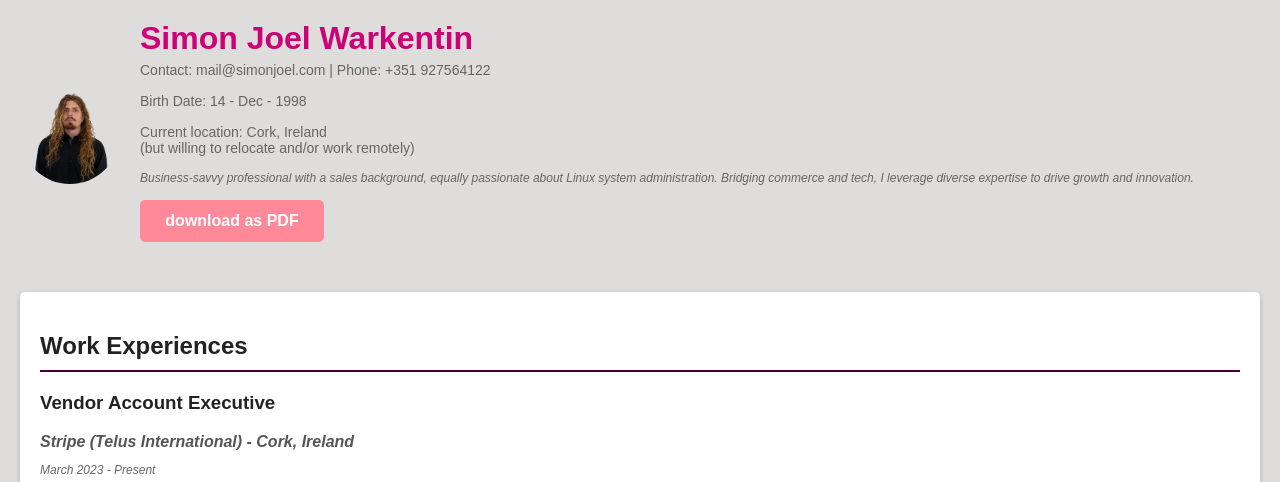
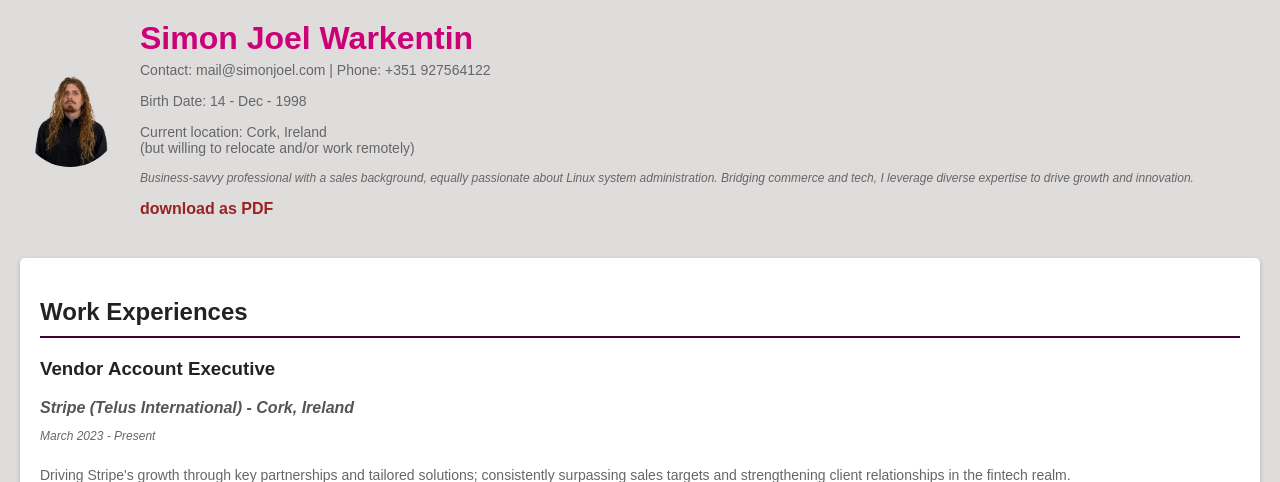
Before and after one commit to SimonJoelWarkentin/simonjoel, a PHP site: page /cv.html in a window 1280 px wide. Shown: the top 482 px of the page. Run offline with PHP 8.4, Linux system fonts and the light colour scheme.

```diff
--- a/cover_letter.html
+++ b/cover_letter.html
@@ -18,7 +18,7 @@
         <h1>Simon Joel Warkentin</h1>
         <p>Birth Date: 14 - Dec - 1998</p>
         <p>Current location: Cork, Ireland<br>(but willing to relocate and/or work remotely)</p>
-	<a href="Simon_Joel_Cover_Letter.pdf" download="Simon_Joel_Cover_Letter.pdf" class="download-button">download as PDF</a>
+	<a href="Simon_Joel_Cover_Letter.pdf" download="Simon_Joel_Cover_Letter.pdf">download as PDF</a>
     </div>
 </header>
 <section class="work-experiences">
--- a/cv.css
+++ b/cv.css
@@ -91,29 +91,6 @@ hr {
     margin-top: 0px;
 }
 
-.download-button {
-    min-width: 140px;
-    margin-bottom: 10px;
-    display: inline-block;
-    padding: 10px 20px;
-    color: #fff;
-    background-color: #f89;
-    border: 2px solid #f89;
-    border-radius: 5px;
-    text-decoration: none;
-    font-weight: bold;
-    text-align: center;
-    cursor: pointer;
-    transition: background-color 0.3s;
-}
-
-.download-button:hover {
-    background-color: #c45;
-    border: 2px solid #934;
-    color: #fff;
-    transform: scale(1.02);
-}
-
 p {
     color: #666;
     font-size: 14px;
@@ -139,6 +116,7 @@ a[href]:hover {
     color: #d55;
 }
 
+/*Not using right now, but pretty good for the "download as pdf" button...*/
 .download-button {
     min-width: 140px;
     margin-bottom: 10px;
--- a/cv.html
+++ b/cv.html
@@ -22,7 +22,7 @@
             <p>Birth Date: 14 - Dec - 1998</p>
             <p>Current location: Cork, Ireland<br>(but willing to relocate and/or work remotely)</p>
             <p class="date">Business-savvy professional with a sales background, equally passionate about Linux system administration. Bridging commerce and tech, I leverage diverse expertise to drive growth and innovation.</p>
-	    <a href="Simon_Joel_CV.pdf" download="Simon_Joel_CV.pdf" class="download-button">download as PDF</a>
+	    <a href="Simon_Joel_CV.pdf" download="Simon_Joel_CV.pdf">download as PDF</a>
 	</div>
 	<hr>
     </header>
```
